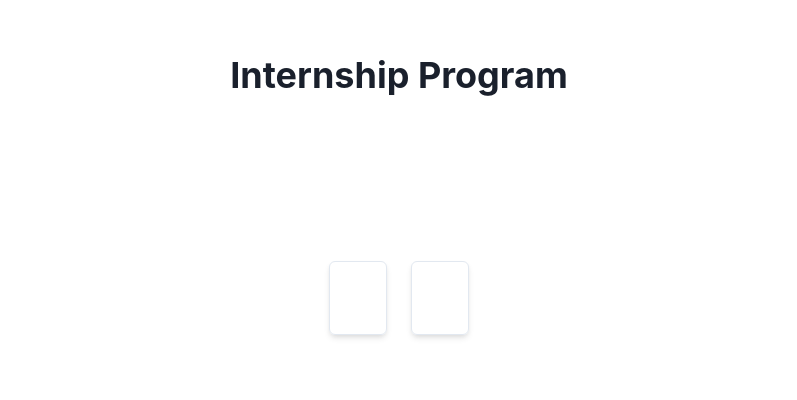
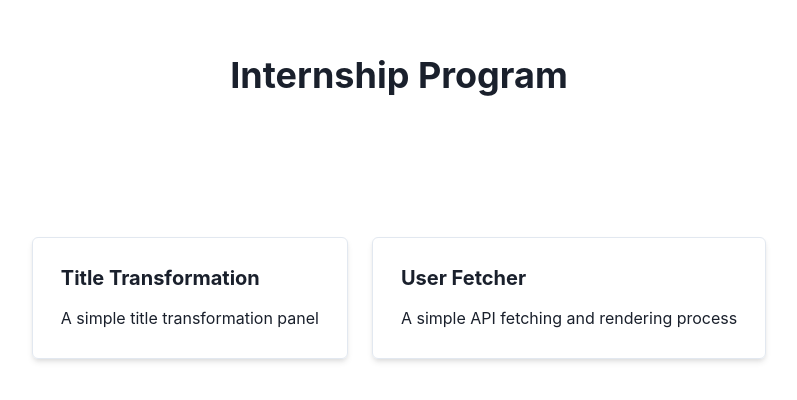
Before and after one commit to giwangdk/Delman-Internship-Giwang-Dwi-Kintan, a Next.js app: page / in a window 1280 px wide. Shown: the part 134-534 px from the top of the page, without its empty margins (241-1038 px from the left). Built offline with nearby package versions, Linux system fonts and the light colour scheme.

Commit message:
feat(dependency): :heavy_plus_sign: add react-icons lib

```diff
--- a/components/CardMenu/index.jsx
+++ b/components/CardMenu/index.jsx
@@ -1,5 +1,6 @@
 import { Box, Heading, Text } from '@chakra-ui/react'
 import NextLink from 'next/link'
+import PropTypes from 'prop-types'
 
 function CardMenu({
   href, heading, description, ...props
@@ -9,7 +10,7 @@ function CardMenu({
       <Box
         borderWidth="1px"
         p={[6, 5, 7]}
-        maxW={['auto', '250px']}
+        minW={['auto', '250px']}
         borderRadius="md"
         m={3}
         boxShadow="md"
@@ -27,3 +28,9 @@ function CardMenu({
 }
 
 export default CardMenu
+
+CardMenu.propTypes = {
+  href: PropTypes.string.isRequired,
+  heading: PropTypes.string.isRequired,
+  description: PropTypes.string.isRequired,
+}
--- a/package.json
+++ b/package.json
@@ -17,7 +17,8 @@
     "next": "12.2.3",
     "prop-types": "^15.8.1",
     "react": "18.2.0",
-    "react-dom": "18.2.0"
+    "react-dom": "18.2.0",
+    "react-icons": "^4.4.0"
   },
   "devDependencies": {
     "eslint": "^7.32.0 || ^8.2.0",
--- a/pages/index.js
+++ b/pages/index.js
@@ -18,8 +18,17 @@ export default function Home() {
         flexBasis={['auto', '45%']}
         flexWrap="wrap"
       >
-        <CardMenu />
-        <CardMenu />
+        <CardMenu
+          href="/"
+          heading="Title Transformation"
+          description="A simple title transformation panel"
+        />
+
+        <CardMenu
+          href="/"
+          heading="User Fetcher"
+          description="A simple API fetching and rendering process"
+        />
       </Flex>
     </Flex>
   );
```
Also changed, not shown: 1 other file (tests, documents, lock files or other folders).
